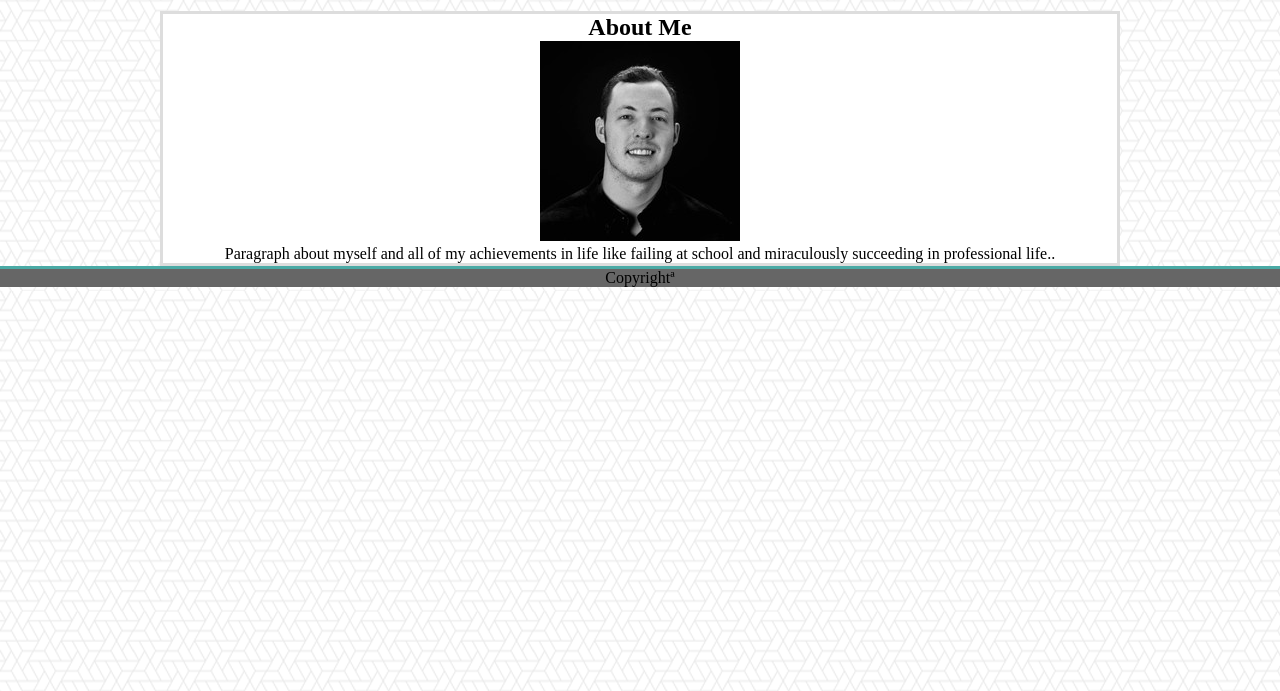
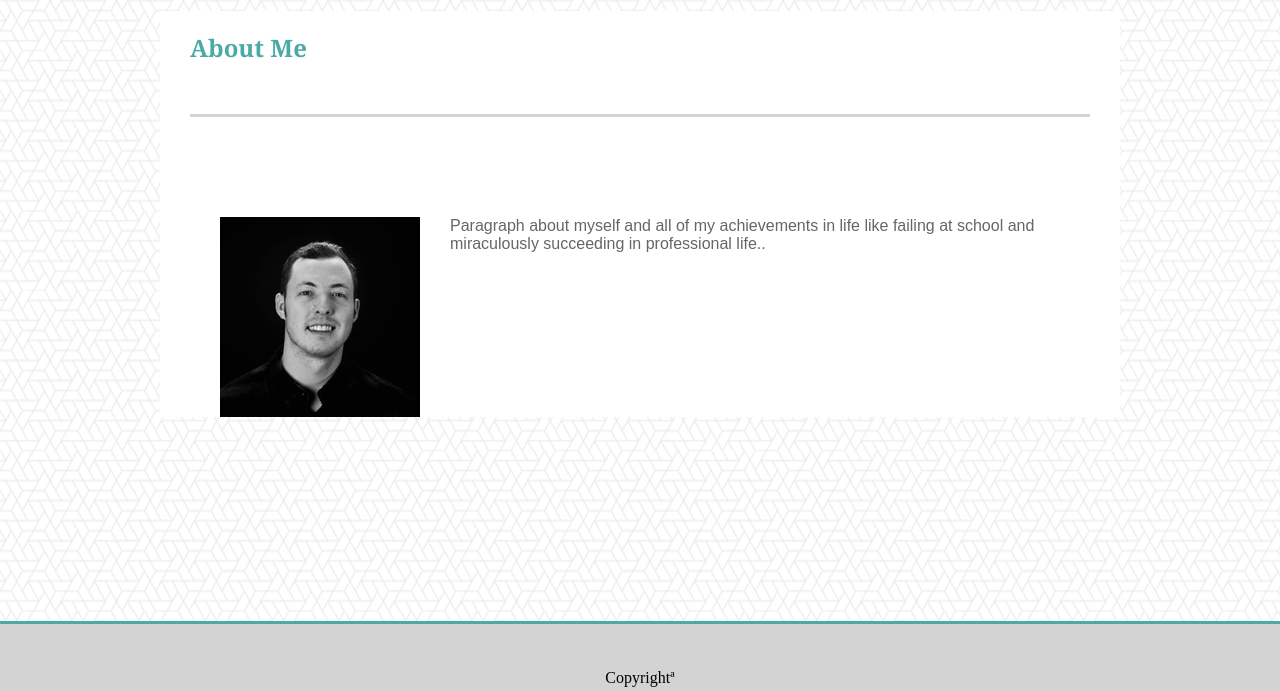
Before and after one commit to Kprov/Basic-Portfolio, a plain HTML site: page index.html in a window 1280 px wide. Shown: the part 109-800 px from the top of the page. Drawn offline with Linux system fonts and the light colour scheme.

Commit message:
header, footer and about content css completed

```diff
--- a/index.html
+++ b/index.html
@@ -16,12 +16,16 @@
             </ul>
         </nav>
     </header>
+    <div id=aboutme>
+        <h2>About Me</h2>
+    </div>
     <section>
-        <h2 id=h2>About Me</h2>
-            <img src="headshot.jpg" alt="white dude">
+        <div id=about>
             <p>
-                Paragraph about myself and all of my achievements in life like failing at school and miraculously succeeding in professional life..
+            <img id=img1 src="headshot.jpg" alt="Kevin Provost">
+            Paragraph about myself and all of my achievements in life like failing at school and miraculously succeeding in professional life..
             </p>
+        </div>
     </section>
 
     <footer>
--- a/style.css
+++ b/style.css
@@ -7,6 +7,7 @@
 body {
     background-image: url("what-the-hex.png");
 }
+/*begin header*/
 header {
     font-family:Georgia, 'Times New Roman', Times, serif;
     background-color:#ffffff;
@@ -56,16 +57,55 @@ nav a:active {
     color:white;
     background-color:#4aaaa5;
 }
+/*end header*/
+
+/*start content*/
 section {
-    font-family:Arial, Helvetica, sans-serif #777777;
     background-color:#ffffff;
-    border-color:#dddddd;
-    border-style:solid;
     max-width:960px;
+    overflow:auto;
+}
+#aboutme {
+    background-color:#ffffff;
+    width:960px;
+    font-family: Georgia, 'Times New Roman', Times, serif;
+    color: #4aaaa5;
+    padding-top: 20px;
+}
+h2 {
+    text-align:left;
+    padding-bottom:50px;
+    padding-top:0px;
+    margin-left:30px;
+}
+#img1 {
+    float:left;
+    clear:left;
+    margin-left:30px;
+    margin-right:30px;
+}
+#about {
+    border-top-style: solid;
+    border-color:lightgrey;
+    padding-top:100px;
+    margin-right:30px;
+    margin-left:30px;
+    clear:right;
+    font-family:Arial, Helvetica, sans-serif;
+    color:#666666
+}
+p {
+    text-align:left
 }
 footer {
-    background:#666666;
+    position:fixed;
+    bottom:0;
+    width:100%;
+    background:lightgrey;
     border-top-style:solid;
     border-color:#4aaaa5;
     border-top:large;
+    height:70px;
+    padding-top:45px;
+    display:block;
 }
```
